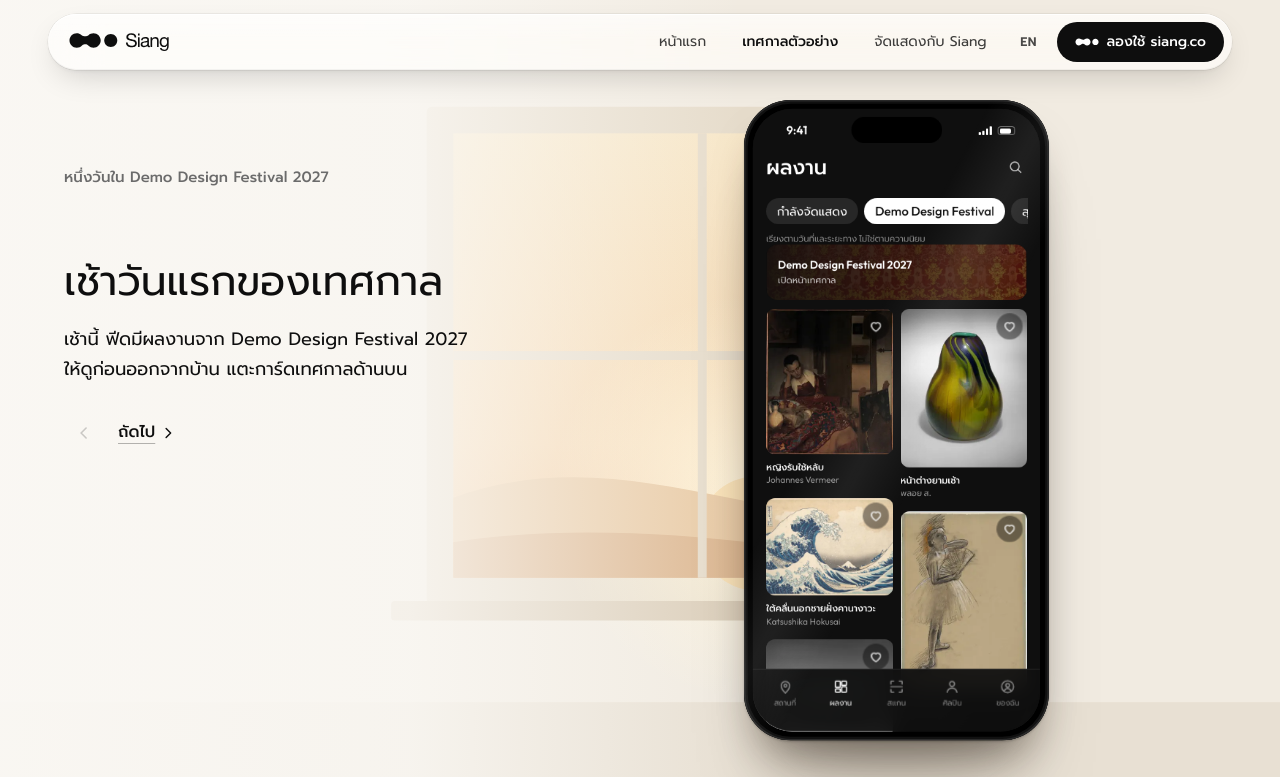
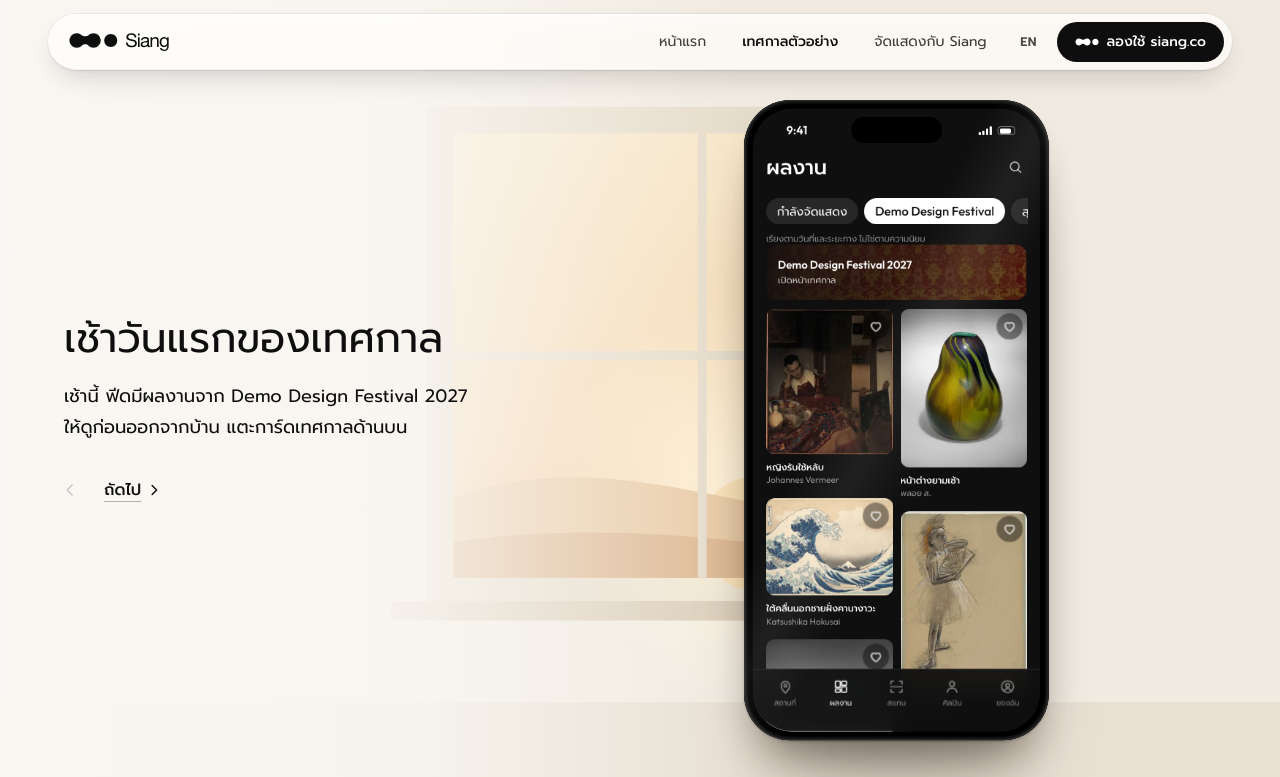
Before and after one commit to kunpoj/info-siang-site, a plain HTML site: page site/demo/index.html in a window 1280 px wide. Shown: the top 777 px of the page. Drawn offline with Linux system fonts and the light colour scheme.

Commit message:
Publish 20/11/2026 16:15 from natch-ptc/siang demo 2f5d052

```diff
--- a/site/assets/css/demo.css
+++ b/site/assets/css/demo.css
@@ -16,8 +16,9 @@
 .dm.dark .dm-ph .phone-in{box-shadow:inset 0 0 0 2px #2A2A2A,inset 0 0 0 5px #111,0 40px 90px -30px rgba(0,0,0,.8),0 0 0 1px rgba(255,255,255,.06)}
 
 /* the page title stays; the story and the end take turns under it */
-.dm-left{justify-content:flex-start;padding-top:max(0px,calc(50svh - 330px))}
-.dm-h1{font-size:15px;line-height:1.5;font-weight:500;letter-spacing:0;color:var(--mute)}
+.dm-left{justify-content:flex-start;padding-top:max(0px,calc(50svh - 250px))}
+/* the page title is for screen readers only: a small grey line above the story read as a label (eyebrow) */
+.dm-h1{position:absolute;width:1px;height:1px;overflow:hidden;clip:rect(0 0 0 0);white-space:nowrap}
 .dm.dark .dm-h1{color:var(--mute-d)}
 .dm-story,.dm-end{max-width:30em;margin-top:clamp(28px,7svh,72px)}
 .dm-end{display:none}
@@ -33,7 +34,7 @@
 @keyframes dmIn{from{opacity:0;transform:translateY(10px)}}
 /* back and next: small and quiet; the real way on is the tap in the phone */
 .dm-nav{display:flex;align-items:center;gap:14px;margin-top:28px}
-.dm-back{width:40px;height:40px;border-radius:50%;display:grid;place-items:center;color:inherit;opacity:.6;transition:opacity .2s,background .2s}
+.dm-back{width:40px;height:40px;margin-left:-14px;border-radius:50%;display:grid;place-items:center;color:inherit;opacity:.6;transition:opacity .2s,background .2s}
 .dm-back:hover{opacity:1;background:rgba(14,14,14,.06)}
 .dm.dark .dm-back:hover{background:rgba(255,255,255,.1)}
 .dm-back:disabled{opacity:.2;cursor:default;background:none}
--- a/site/assets/css/home.css
+++ b/site/assets/css/home.css
@@ -281,3 +281,5 @@
 @media (prefers-reduced-motion:reduce){
   .hrun,.nm-dots i,.nm-card{animation:none}
 }
+
+@media (max-width:400px){.hc-seg button{padding:0 8px;font-size:13.5px}}
--- a/site/assets/js/demo.js
+++ b/site/assets/js/demo.js
@@ -73,7 +73,6 @@
   function finish() {
     var p = ph(); if (p) { p.stopAudio(); p.mark(null); }
     cur = S.length; dm.classList.add('ended'); dm.setAttribute('data-step', 'end');
-    $('.dm-mch').innerHTML = $('.dm-end .dm-ch').innerHTML;
     $('.dm-mx').innerHTML = '<b>' + $('.dm-end .dm-t').innerHTML + '</b> ' + $('.dm-end .dm-x').innerHTML;
   }
 
```
Also changed, not shown: site/en/for/index.html (+1 -1 lines), site/en/index.html (+1 -1 lines), site/index.html (+1 -1 lines), 2 other files.
